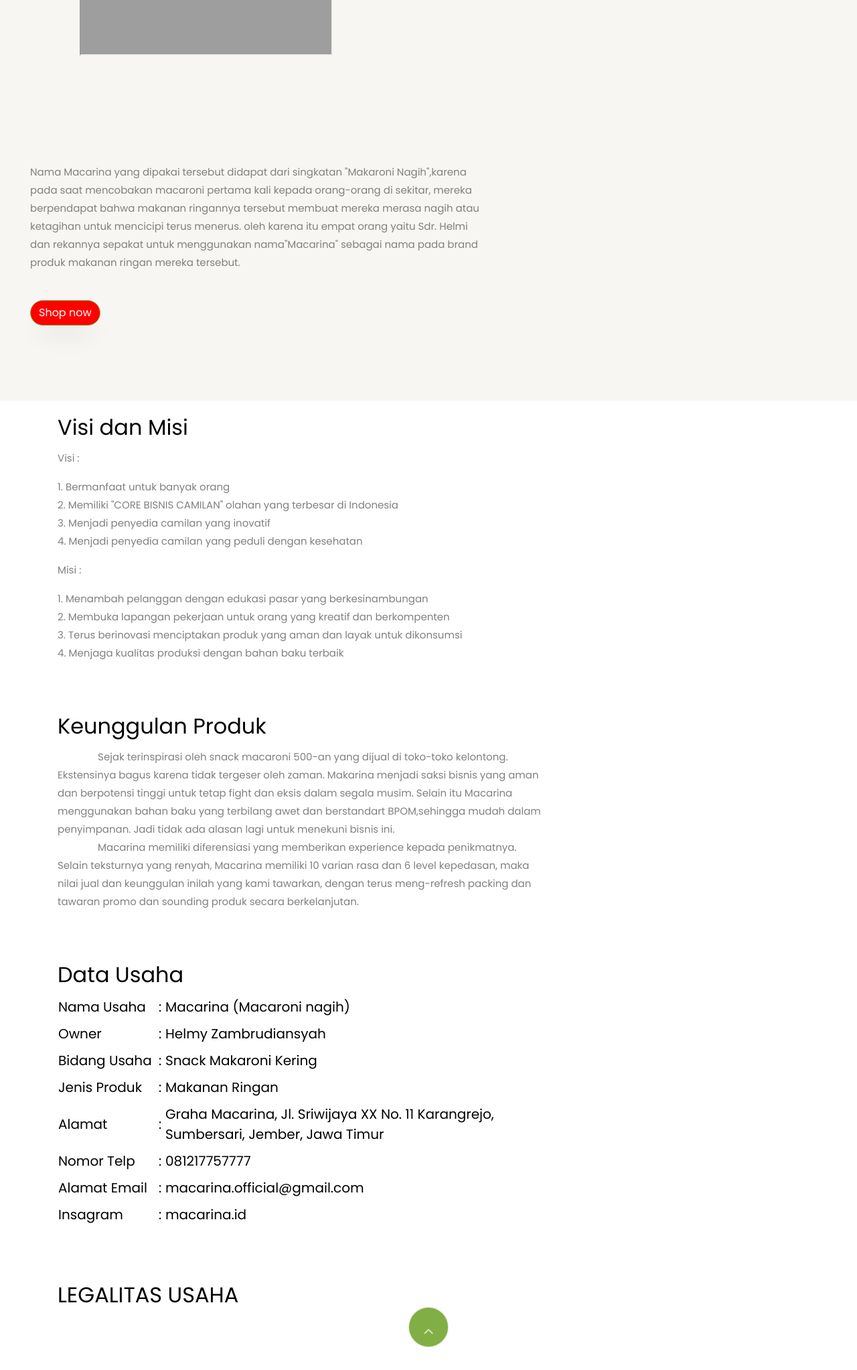
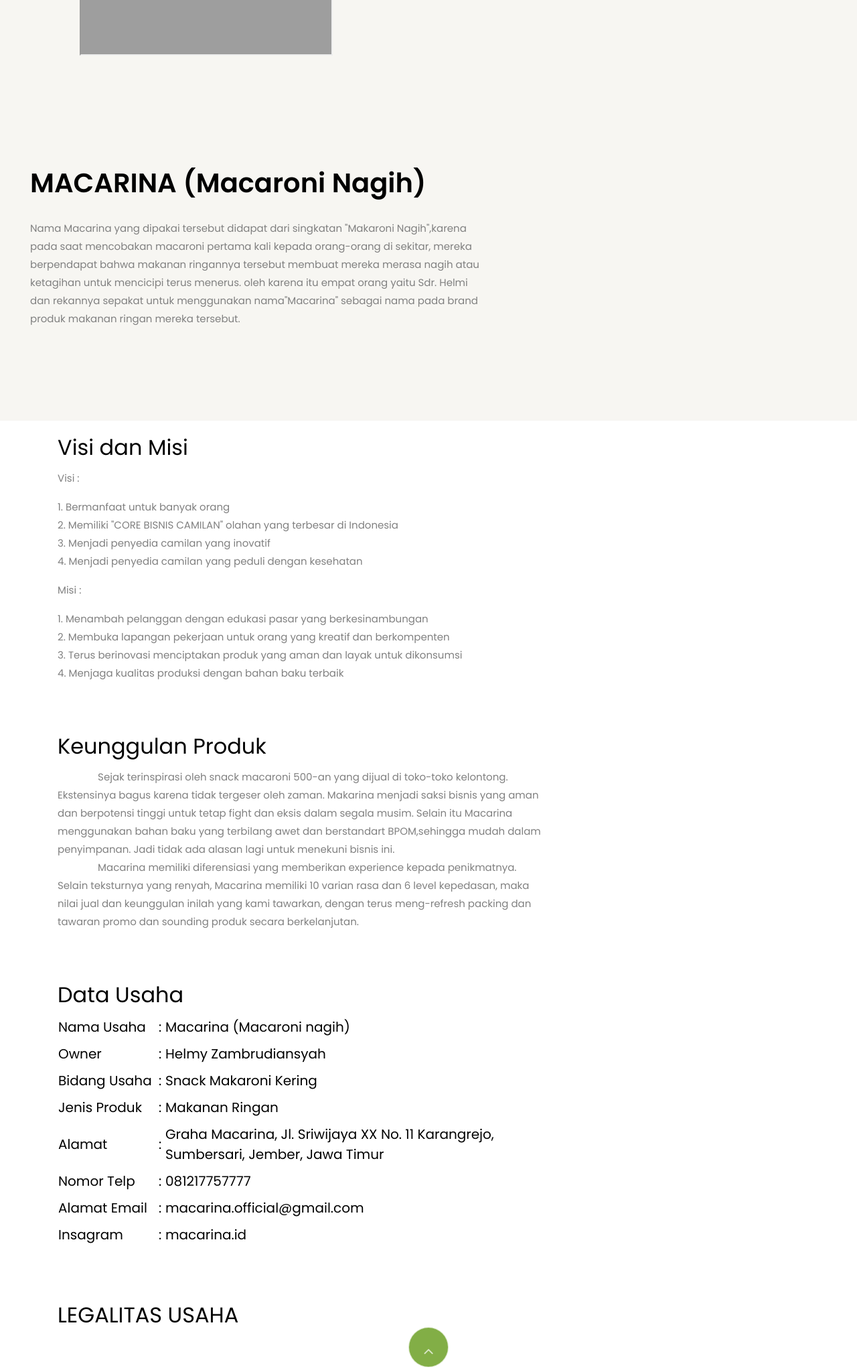
Before and after one commit to anjualiciajohan/Macarina, a PHP site: page /profilperusahaan.php in a window 1280 px wide. Shown: the part 854-2899 px from the top of the page at 67% size. Run offline with PHP 8.4, Linux system fonts and the light colour scheme; some libraries are stand-ins or nearby versions; some web fonts are replaced; grey boxes are pictures that could not be loaded.

Commit message:
update profilperusahaan.php

```diff
--- a/profilperusahaan.php
+++ b/profilperusahaan.php
@@ -22,14 +22,15 @@ include_once "header.php";
           </div>
 					<div class="col-md-7 py-5 wrap-about pb-md-5 ftco-animate">
 	          <div class="heading-section-bold mb-4 mt-md-5">
-	          	<div class="ml-md-0">
+            <div class="ml-md-0">
+		            <h2 class="mb-4">MACARINA (Macaroni Nagih)</h2>
 	            </div>
 	          </div>
 	          <div class="pb-md-5">
 							<p> Nama Macarina yang dipakai tersebut didapat dari singkatan "Makaroni Nagih",karena pada saat mencobakan macaroni pertama kali kepada orang-orang di sekitar,
               mereka berpendapat bahwa makanan ringannya tersebut membuat mereka merasa nagih atau ketagihan untuk mencicipi terus menerus. oleh karena itu empat orang yaitu
               Sdr. Helmi dan rekannya sepakat untuk menggunakan nama"Macarina" sebagai nama pada brand produk makanan ringan mereka tersebut. </p><br/>
-							<p><a href="#" class="btn btn-primary">Shop now</a></p>
+
 						</div>
 					</div>
 				</div>
```
